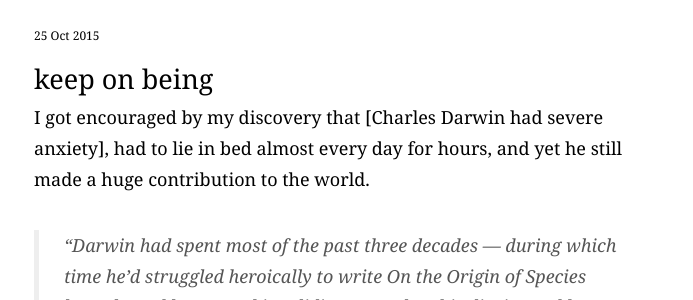
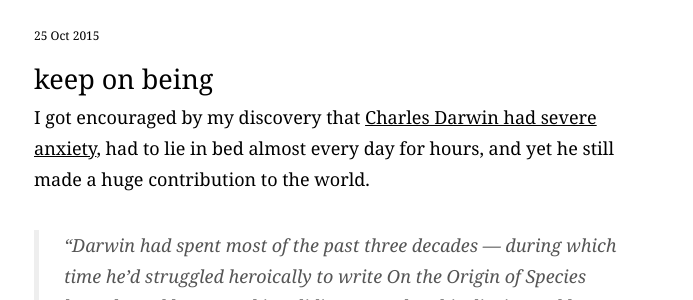
Before and after one commit to wynlim/wynlim.github.io, a Jekyll site: the page built from _posts/2015-10-25-keep-on-being.markdown, in a window 1280 px wide. Shown: the part 133-433 px from the top of the page, without its empty margins (291-984 px from the left). Built offline with Jekyll 4.4.1, drawn with Linux system fonts in a browser that asks for light colours; Markdown is read by kramdown in place of the engine named in the settings; comment, search, counter and statistics services are not loaded; part of the change alters nothing that is shown.

```diff
--- a/_posts/2015-10-25-keep-on-being.markdown
+++ b/_posts/2015-10-25-keep-on-being.markdown
@@ -3,7 +3,7 @@ layout: post
 title: keep on being
 permalink: keep-on-being
 ---
-I got encouraged by my discovery that [Charles Darwin had severe anxiety], had to lie in bed almost every day for hours, and yet he still made a huge contribution to the world.
+I got encouraged by my discovery that [Charles Darwin had severe anxiety](https://www.brainpickings.org/2014/08/28/darwin-anxiety/), had to lie in bed almost every day for hours, and yet he still made a huge contribution to the world.
 
 >  “Darwin had spent most of the past three decades — during which time he’d struggled heroically to write On the Origin of Species housebound by general invalidism. Based on his diaries and letters, it’s fair to say he spent a full third of his daytime hours since the age of twenty-eight either vomiting or lying in bed.”
 
```
